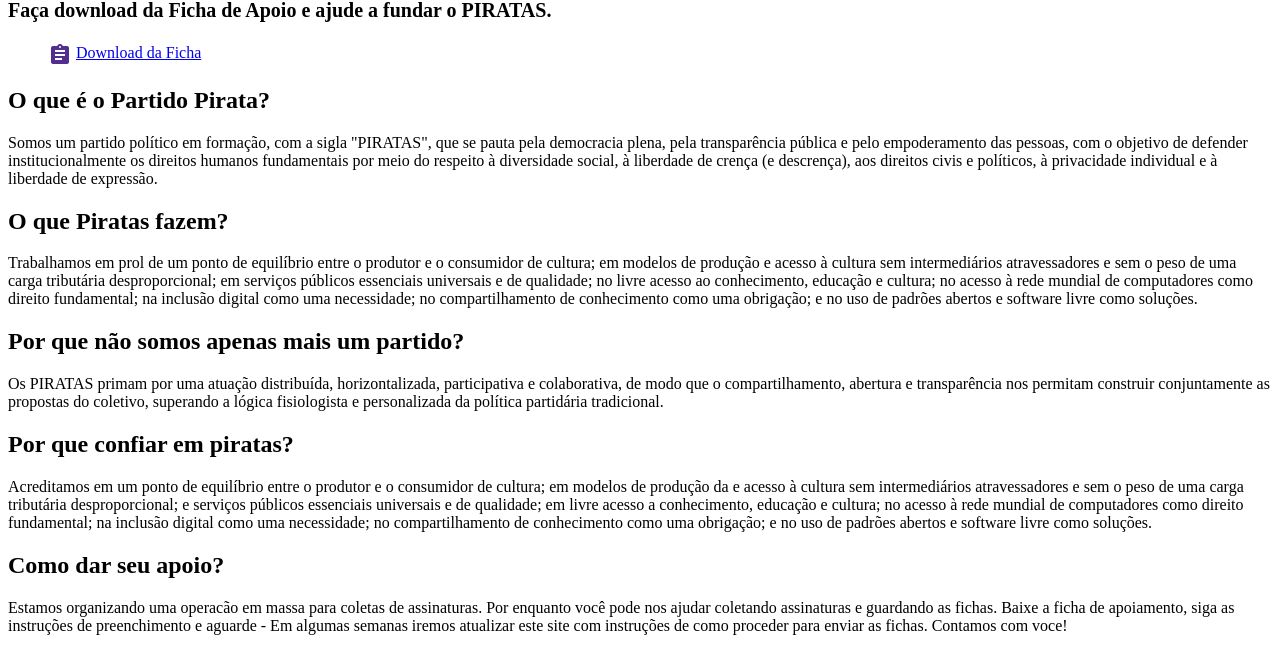
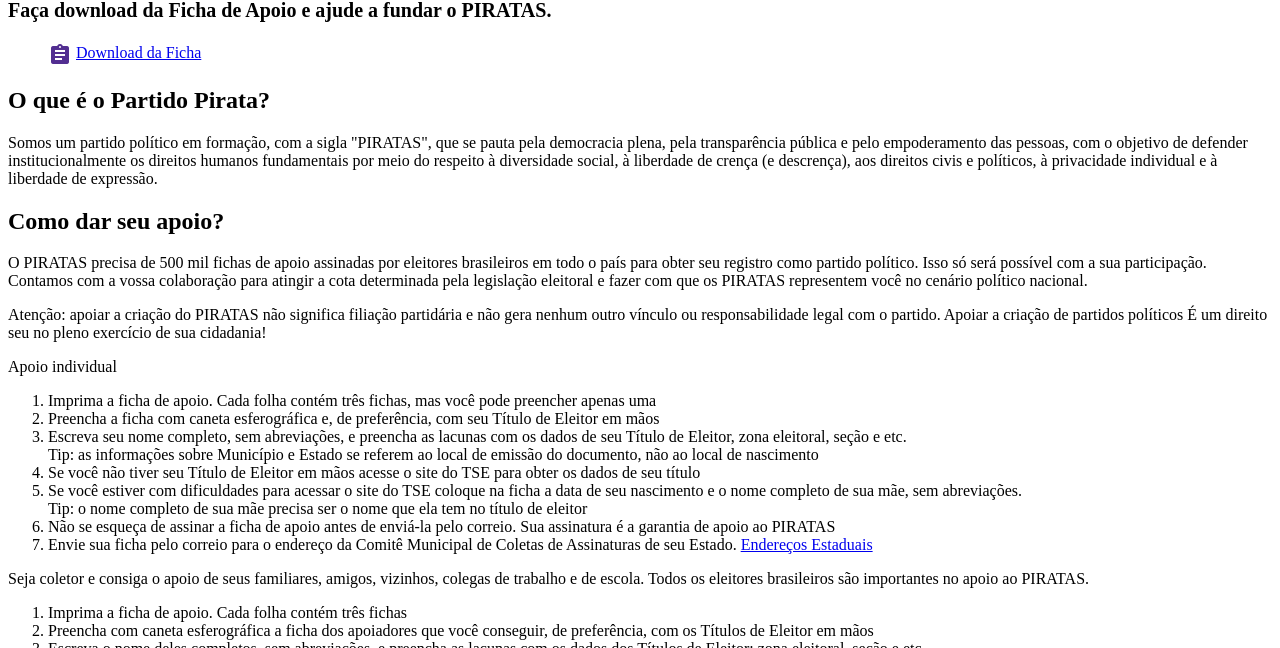
Before and after one commit to carloscosta/apoio-piratas, a Django app: page / in a window 1280 px wide. Shown: the part 190-838 px from the top of the page. Run offline with Django 3.2, Linux system fonts and the light colour scheme; parts of the project's set-up code (start-up, migrations or seed data) failed here and were passed over; some libraries are stand-ins or nearby versions; some web fonts are replaced.

Commit message:
More improvements in the landing page

```diff
--- a/apoio/apoio/templates/apoio/index.html
+++ b/apoio/apoio/templates/apoio/index.html
@@ -19,74 +19,7 @@
             </span>
     </section>
 
-    <section id='quem' layout="h-margin-5 h-padding-5 center">
-        <h1 layout="h-margin-5 h-padding-5">O que é o Partido Pirata?</h1>
-        <p layout="h-margin-5 h-padding-5">
-            Somos um partido político em formação, com a sigla "PIRATAS", que se
-            pauta pela democracia plena, pela transparência pública e pelo
-            empoderamento das pessoas, com o objetivo de defender
-            institucionalmente os direitos humanos fundamentais por meio do
-            respeito à diversidade social, à liberdade de crença (e descrença),
-            aos direitos civis e políticos, à privacidade individual e à
-            liberdade de expressão.
-        </p>
-
-
-        <h1 layout="h-margin-5 h-padding-5">O que Piratas fazem?</h1>
-
-        <p layout="h-margin-5 h-padding-5">
-            Trabalhamos em prol de um ponto de equilíbrio entre o produtor e o
-            consumidor de cultura; em modelos de produção e acesso à cultura sem
-            intermediários atravessadores e sem o peso de uma carga tributária
-            desproporcional; em serviços públicos essenciais universais e de
-            qualidade; no livre acesso ao conhecimento, educação e cultura; no
-            acesso à rede mundial de computadores como direito fundamental; na
-            inclusão digital como uma necessidade; no compartilhamento de
-            conhecimento como uma obrigação; e no uso de padrões abertos e software
-            livre como soluções.
-        </p>
-
-
-        <h1 layout="h-margin-5 h-padding-5">Por que não somos apenas mais um partido?</h1>
-
-        <p layout="h-margin-5 h-padding-5">
-            Os PIRATAS primam por uma atuação distribuída,
-            horizontalizada, participativa e colaborativa, de modo
-            que o compartilhamento, abertura e transparência nos
-            permitam construir conjuntamente as propostas do
-            coletivo, superando a lógica fisiologista e
-            personalizada da política partidária tradicional.
-        </p>
-
-        <h1 layout="h-margin-5 h-padding-5">Por que confiar em piratas?</h1>
-
-        <p layout="h-margin-5 h-padding-5">
-            Acreditamos em um ponto de equilíbrio entre o
-            produtor e o consumidor de cultura; em modelos
-            de produção da e acesso à cultura sem
-            intermediários atravessadores e sem o peso de
-            uma carga tributária desproporcional; e serviços
-            públicos essenciais universais e de qualidade;
-            em livre acesso a conhecimento, educação e
-            cultura; no acesso à rede mundial de
-            computadores como direito fundamental; na
-            inclusão digital como uma necessidade; no
-            compartilhamento de conhecimento como uma
-            obrigação; e no uso de padrões abertos e
-            software livre como soluções.
-        </p>
-
-        <h1 layout="h-margin-5 h-padding-5">Como dar seu apoio?</h1>
-
-        <p layout="h-margin-5 h-padding-5">
-            Estamos organizando uma operacão em massa para coletas de assinaturas.
-            Por enquanto você pode nos ajudar coletando assinaturas e guardando as fichas.
-            Baixe a ficha de apoiamento, siga as instruções de preenchimento e aguarde -
-            Em algumas semanas iremos atualizar este site com instruções de como proceder
-            para enviar as fichas. Contamos com voce!
-        </p>
-
-    </section>
+    {% include "texto_apoio.html" %}
 
     <section text="center" layout="center full-width" clearfix="">
         <div layout="padding-15">
@@ -99,12 +32,12 @@
     <h1 text="center giant thin">contatos</h2>
 
     <div layout="half left" on-tablet="no-float">
-      <h3 text="bolder">
+      <h3 text="bolder" layout="h-margin-5 h-padding-5">
           <i class="material-icons" style="vertical-align: middle;">chat</i>
             Fale com os organizadores
-      </h2>
+      </h3>
         <br>
-      <p>
+      <p layout="h-margin-5 h-padding-5">
         Entre no site principal do partido, visite <a href='http://partidopirata.org/'>partidopirata.org</a><br>Ou nas redes sociais:
       </p>
         <br>
--- /dev/null
+++ b/apoio/apoio/templates/apoio/texto_apoio.html
@@ -0,0 +1,86 @@
+
+<section id='quem' layout="h-margin-5 h-padding-5 center">
+
+    <h1 layout="h-margin-5 h-padding-5">O que é o Partido Pirata?</h1>
+
+    <p layout="h-margin-5 h-padding-5">
+        Somos um partido político em formação, com a sigla "PIRATAS", que se
+        pauta pela democracia plena, pela transparência pública e pelo
+        empoderamento das pessoas, com o objetivo de defender
+        institucionalmente os direitos humanos fundamentais por meio do
+        respeito à diversidade social, à liberdade de crença (e descrença),
+        aos direitos civis e políticos, à privacidade individual e à
+        liberdade de expressão.
+    </p>
+
+    <h1 layout="h-margin-5 h-padding-5">Como dar seu apoio?</h1>
+
+    <p layout="h-margin-5 h-padding-5">
+        O PIRATAS precisa de 500 mil fichas de apoio assinadas por eleitores
+        brasileiros em todo o país para obter seu registro como partido político.
+        Isso só será possível com a sua participação. Contamos com a vossa
+        colaboração para atingir a cota determinada pela legislação eleitoral e
+        fazer com que os PIRATAS representem você no cenário político nacional.
+    </p>
+
+    <p layout="margin-15 padding-15 gray-40 rounded" text="white">
+        <span text="bolder big">Atenção</span>: apoiar a criação do PIRATAS
+        não significa filiação partidária e não gera nenhum outro vínculo ou
+        responsabilidade legal com o partido. Apoiar a criação de partidos políticos
+        É um direito seu no pleno exercício de sua cidadania!
+    </p>
+
+    <p layout="h-margin-5 h-padding-5">
+        Apoio individual
+    </p>
+    <ol>
+        <li>Imprima a ficha de apoio. Cada folha contém três fichas, mas você pode preencher apenas uma</li>
+        <li>Preencha a ficha com caneta esferográfica e, de preferência, com seu Título de Eleitor em mãos</li>
+        <li>Escreva seu nome completo, sem abreviações, e preencha as lacunas com os dados de seu Título de Eleitor,
+            zona eleitoral, seção e etc.<br>
+            <span text="bold big line-1 red">Tip</span>: as informações sobre
+            Município e Estado se referem ao local de emissão do documento, não ao local de nascimento</li>
+        <li>Se você não tiver seu Título de Eleitor em mãos acesse o site do TSE para obter os dados de seu título</li>
+        <li>Se você estiver com dificuldades para acessar o site do TSE coloque na ficha a data de seu nascimento e o
+            nome completo de sua mãe, sem abreviações.<br>
+            <span text="bold big line-1 red">Tip</span>: o nome completo
+            de sua mãe precisa ser o nome que ela tem no título de eleitor</li>
+        <li>Não se esqueça de assinar a ficha de apoio antes de enviá-la pelo correio.
+            Sua assinatura é a garantia de apoio ao PIRATAS</li>
+        <li>Envie sua ficha pelo correio para o endereço da Comitê Municipal de Coletas de Assinaturas de seu Estado.
+            <a href='#'>Endereços Estaduais</a></li>
+    </ol>
+
+
+    <p layout="h-margin-5 h-padding-5">
+        Seja coletor e consiga o apoio de seus familiares, amigos, vizinhos, colegas de trabalho e de escola.
+        Todos os eleitores brasileiros são importantes no apoio ao PIRATAS.
+    </p>
+
+    <ol>
+        <li>Imprima a ficha de apoio. Cada folha contém três fichas</li>
+        <li>Preencha com caneta esferográfica a ficha dos apoiadores que
+            você conseguir, de preferência, com os Títulos de Eleitor em mãos</li>
+        <li>Escreva o nome deles completos, sem abreviações, e preencha as lacunas
+            com os dados dos Títulos de Eleitor: zona eleitoral, seção e etc.<br>
+            <span text="bold big line-1 red">Tip</span>: as informações sobre
+            Município e Estado se referem ao local de emissão do documento, não ao
+            local de nascimento</li>
+        <li>Caso o apoiador não tenha o Título de Eleitor em mãos, preencha os
+            campos da data de nascimento do apoiador e o nome da mãe, sem abreviações.<br>
+            <span text="bold big line-1 red">Tip</span>: precisa ser o nome que a
+            mãe do apoiador tem no título de eleitor</li>
+        <li>Peça para que cada apoiador assine sua ficha de apoio. A assinatura é a
+            garantia de apoio ao PIRATAS</li>
+        <li>Encaminhe as fichas de apoio pelo correio para o endereço do Comitê Municipal
+            de Coletas de Assinaturas de seu Estado. <a href='#'>Endereços Estaduais</a></li>
+        <li>Não espere acumular muitas fichas de apoio para enviar para a Comitê Municipal
+            de Coletas de Assinaturas. Quanto antes elas chegarem, melhor</li>
+    </ol>
+
+    <p layout="h-margin-5 h-padding-5">
+        Se você quiser continuar a contribuir com o PIRATAS, preencha o cadastro e seja um
+        mobilizador do nosso movimento de cidadania.
+    </p>
+
+</section>
--- a/apoio/faqs/models.py
+++ b/apoio/faqs/models.py
@@ -22,6 +22,9 @@
         if self.question_status == self.APPROVED:
             return self.pub_date >= timezone.now() - datetime.timedelta(days=1)
 
+    def __str__(self):
+        return self.question_text
+
 
 class Answer(models.Model):
     question     = models.ForeignKey(Question, on_delete=models.CASCADE)
@@ -31,3 +34,6 @@
 
     def was_answered_recently(self):
         return self.pub_date >= timezone.now() - datetime.timedelta(days=1)
+
+    def __str__(self):
+        return self.answer_text
```
Also changed, not shown: apoio/coletores/migrations/0001_initial.py (deleted), apoio/coletores/migrations/0002_auto_20160507_0342.py (deleted), apoio/db.sqlite3, apoio/faqs/migrations/0001_initial.py (deleted), apoio/faqs/migrations/0002_auto_20160515_1342.py (deleted), apoio/faqs/migrations/0003_answer_accepted.py (deleted), apoio/faqs/migrations/0004_auto_20160521_1504.py (deleted).
